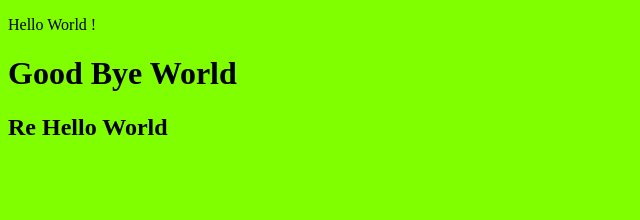
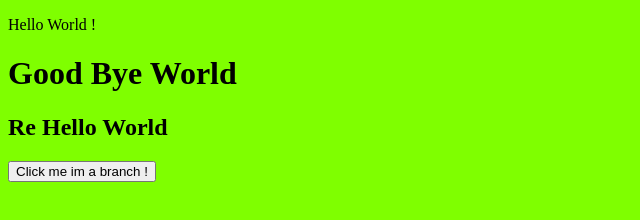
Before and after one commit to BS-GavinC/Github-Desktop, a plain HTML site: page index.html in a window 1280 px wide. Shown: the whole page, without its empty margins (0-640 px from the left). Drawn offline with Linux system fonts and the light colour scheme.

Commit message:
update index on bbranch

```diff
--- a/index.html
+++ b/index.html
@@ -12,5 +12,7 @@
     <h1>Good Bye World</h1>
     <h2>Re Hello World</h2>
 
+    <button>Click me im a branch !</button>
+
 </body>
 </html>
```
